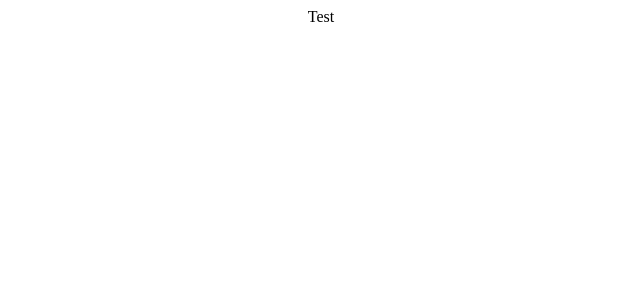
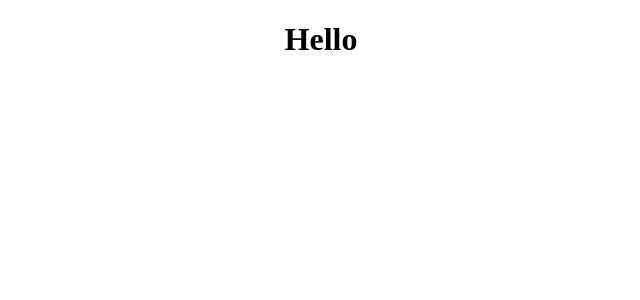
Before and after one commit to Inclusive-Browsing-Aid-Organization/Inclusive-Browsing-Aid, a React (Create React App) app: page / in a window 1280 px wide. Shown: the top 300 px of the page, without its empty margins (319-959 px from the left). Built offline with nearby package versions, Linux system fonts and the light colour scheme.

Commit message:
condifgure manifest

```diff
--- a/src/App.js
+++ b/src/App.js
@@ -1,9 +1,10 @@
 import './App.css';
+
 
 function App() {
   return (
     <div className="App">
-      Test
+      <h1>Hello</h1>
     </div>
   );
 }
```
Also changed, not shown: public/manifest.json.
